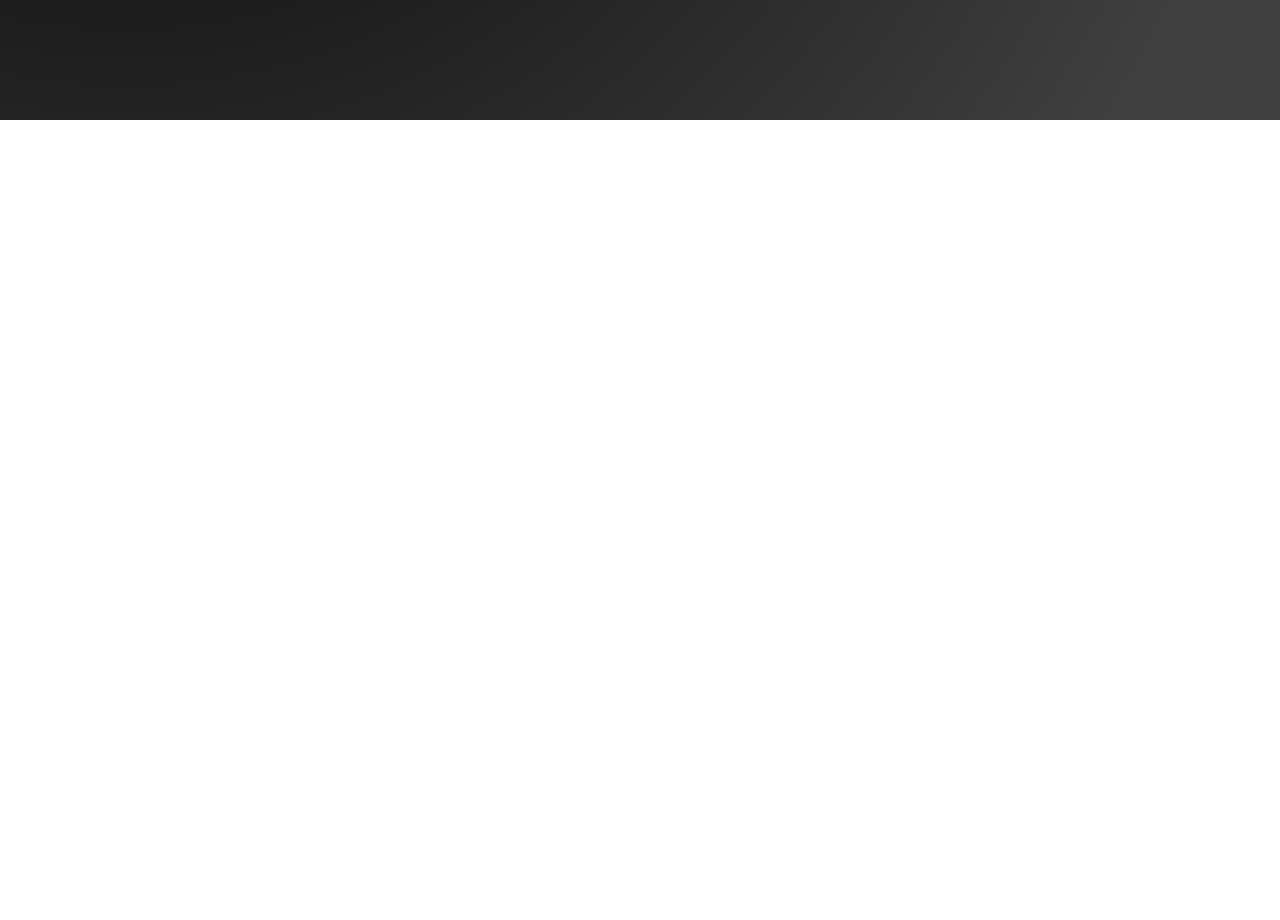
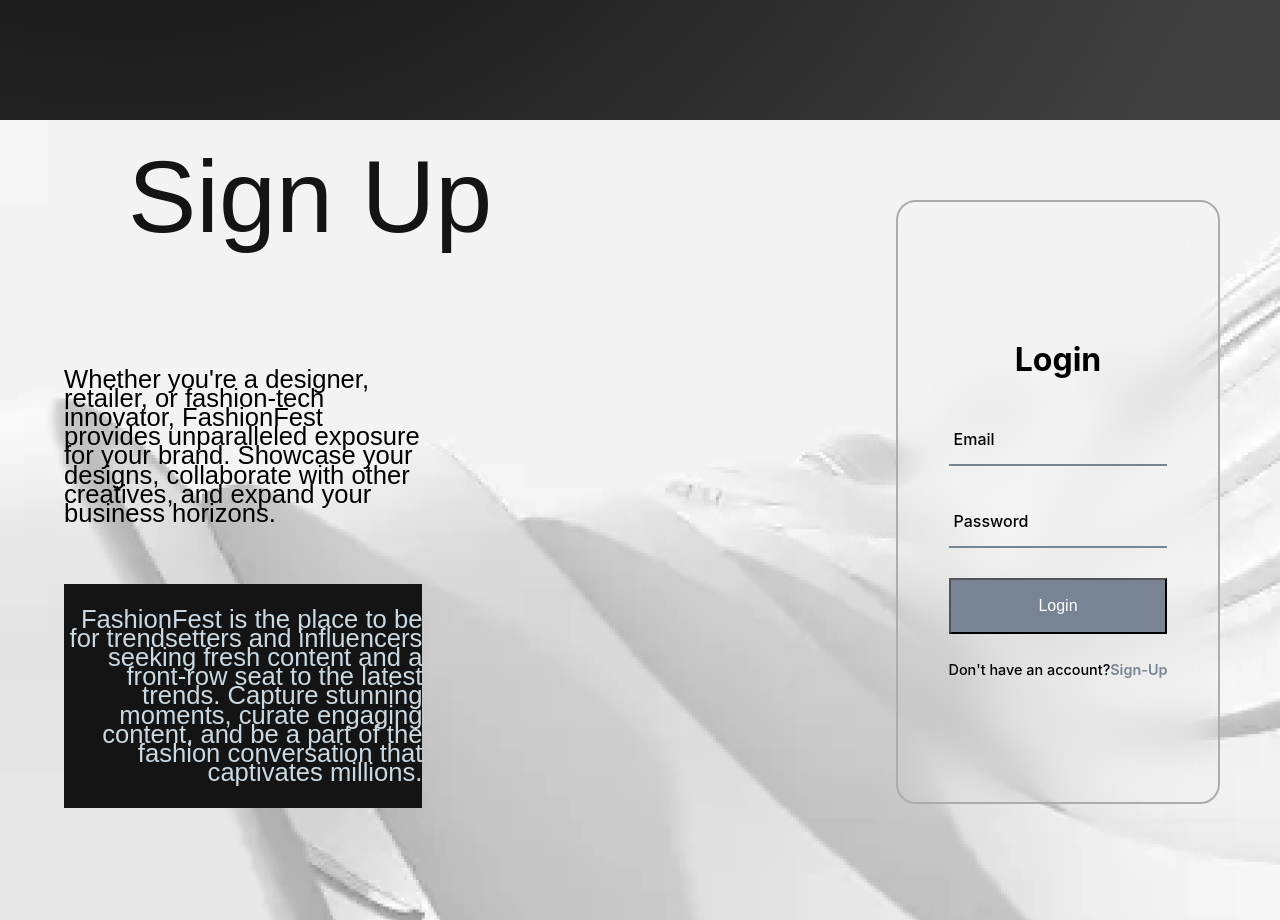
Before and after one commit to SiddharthPalod/Fashionera, a React (Vite) app: page / in a window 1280 px wide. Shown: the part 2280-3200 px from the top of the page. Before the commit the page ends 2400 px from the top, so only its background shows below. Built offline with nearby package versions, Linux system fonts and the light colour scheme; a web font is replaced by a local one.

Commit message:
Add files via upload

```diff
--- a/src/components/Form.jsx
+++ b/src/components/Form.jsx
@@ -1,4 +1,5 @@
 import React, { useState } from "react";
+import loginbg from "./loginbg.png";
 
 const Form1 = () => {
   const [active, setActive] = useState(false);
@@ -12,28 +13,28 @@
   };
 
   return (
-    <div className="form-container" style={{  background: 'linear-gradient(135deg, #f5f7fa 0%, #c3cfe2 100%)'   }}>
-      <div className="sign-up-box">
-      <div className="box">
-        <p>Whether you're a designer, retailer, <br/>
-          or fashion-tech innovator, FashionFest <br/>
-          provides unparalleled exposure for your brand.<br/>
-          Showcase your designs, collaborate with other <br/>
-          creatives, and expand your business horizons.</p>
-      </div>
-      <div className="box2">
-        <p>
-        FashionFest is the place to be for trendsetters<br/>
-        and influencers seeking<br/>
-        fresh content and a front-row seat<br/>
-        to the latest trends. Capture stunning <br/>
-        moments, curate engaging content, <br/>
-        and be a part of the fashion conversation<br/>
-         that captivates millions.<br/>
-        </p>
+  <div className="form" style={{backgroundImage: `url(${loginbg})`}}>
+      <div className="signUp">Sign Up</div>
+
+      <div className="signup-text1">
+          <p className="label">
+          <span style={{color:"black"}}>
+        Whether you&#39;re a designer, retailer, or fashion-tech innovator, FashionFest provides unparalleled exposure
+        for your brand. Showcase your designs, collaborate with other creatives, and expand your business horizons.
+        </span>
+          </p>
       </div>
 
+      <div className="signup-text2">
+          <p className="label">
+            <span style={{color:"#cbd9e2"}}>
+              FashionFest is the place to be for trendsetters and influencers seeking fresh content and a front-row seat
+              to the latest trends. Capture stunning moments, curate engaging content, and be a part of the fashion
+              conversation that captivates millions.
+            </span>
+          </p>
       </div>
+
 
 
     <div className={`wrapper${active ? " active" : ""}`}>
@@ -54,7 +55,7 @@
           <div className="login-register">
             <p>
               Don't have an account?
-              <a href="#" className="register-link" onClick={handleRegisterClick}>
+              <a className="register-link" onClick={handleRegisterClick}>
                 Sign-Up
               </a>
             </p>
@@ -83,7 +84,7 @@
           <div className="login-register">
             <p>
               Already have an account?
-              <a href="#" className="login-link" onClick={handleLoginClick}>
+              <a className="login-link" onClick={handleLoginClick}>
                 Login
               </a>
             </p>
```
Also changed, not shown: src/components/loginbg.png (added).
